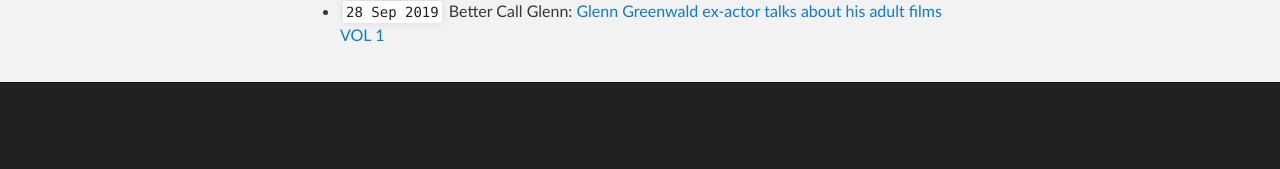
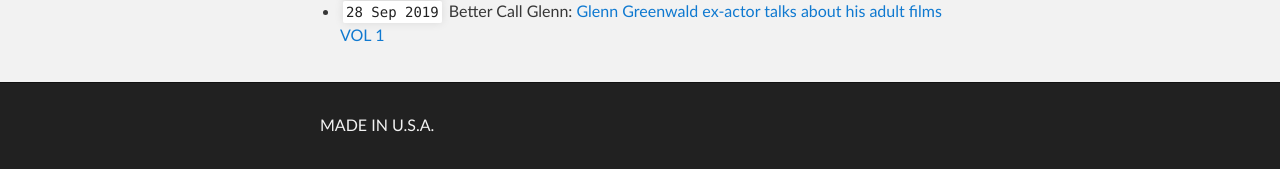
Before and after one commit to masternotions/masternotions.github.io, a Jekyll site: the page built from README.md, in a window 1280 px wide. Shown: the part 1280-1449 px from the top of the page. Built offline with Jekyll 4.4.1, drawn with Linux system fonts in a browser that asks for light colours; our own code applies the rules of GitHub Pages for plain Markdown files; before the commit the page ends 1363 px from its top, so only the background shows below that.

Commit message:
Update style.scss

```diff
--- a/assets/css/style.scss
+++ b/assets/css/style.scss
@@ -1,12 +1,4 @@
 ---
 ---
 
-@import "{{ site.theme }}";
-
-footer {
-  display: none !important;
-}
-
-.btn {
-  display: none !important;
-}
+@import "jekyll-theme-slate";
```
